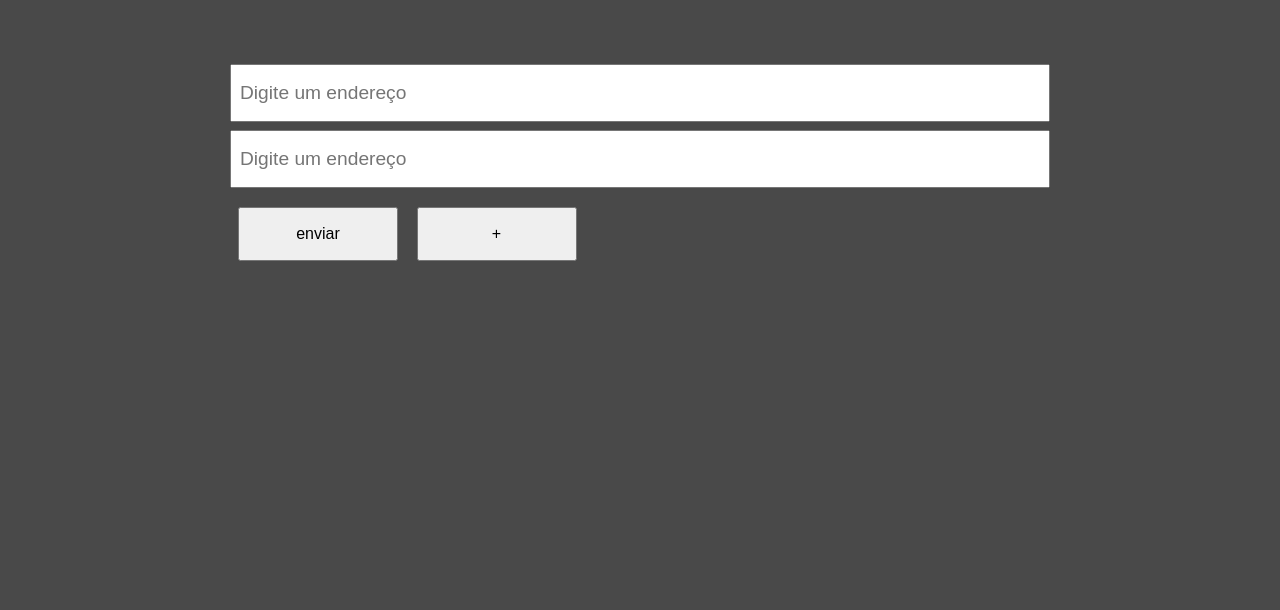
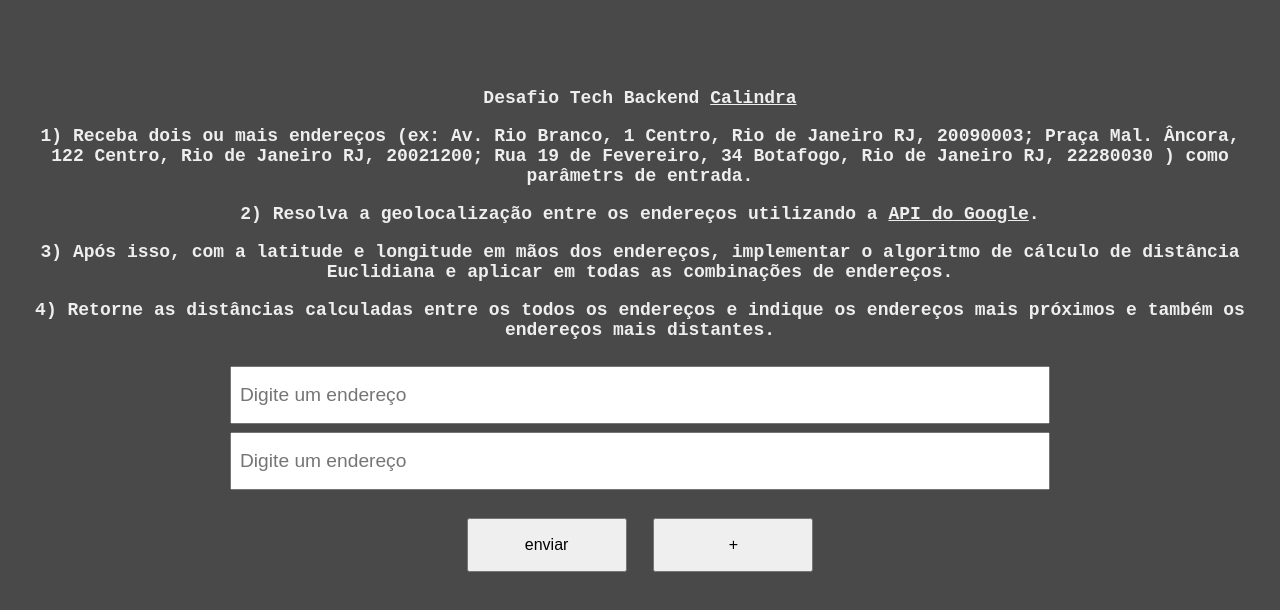
Before and after one commit to angelomorette/calindra-backend, a website: page src/views/index.html in a window 1280 px wide. Drawn offline with Linux system fonts and the light colour scheme.

Commit message:
melhorendo mensagens de erro e tela inicial

```diff
--- a/src/api/geocoder.js
+++ b/src/api/geocoder.js
@@ -1,5 +1,6 @@
 const NodeGeocoder = require('node-geocoder');
 require('dotenv').config()
+
 const geocoder = NodeGeocoder({
     provider: 'google',
     apiKey: `${process.env.API_KEY}`
@@ -8,6 +9,7 @@ const geocoder = NodeGeocoder({
 module.exports = {
     async consultaGeocoder(address) {
         const dados = geocoder.batchGeocode( address, function (err, results) {
+            if (err) console.log(err)
             return results;
         });
         return dados;
--- a/src/public/style.css
+++ b/src/public/style.css
@@ -1,12 +1,9 @@
 body {
+  font-family: "Roboto Mono", monospace;
   background-color: rgb(73, 73, 73);
   color: #eee;
-  font-size: 10px;
+  font-size: 9px;
   padding-top: 3rem;
-
-  display: flex;
-  flex-direction: column;
-  align-items: center;
 }
 
 input {
@@ -22,3 +19,13 @@ button {
   padding: 1rem 0.5rem 1rem;
   font-size: 1rem;
 }
+
+a {
+  color: #eee;;
+}
+
+.container {
+  text-align: center;
+  padding: 20px;
+  height: 100vh;
+}
--- a/src/routes.js
+++ b/src/routes.js
@@ -6,7 +6,6 @@ route.get('/', (req, res) => {
     res.sendFile(__dirname + '/views/index.html');
 });
 
-//quando cai na rota ele chama consulta
-route.post('/consulta', consulta.getDados);
+route.post('/consulta', consulta.getDados,);
 
 module.exports = route;
--- a/src/views/index.html
+++ b/src/views/index.html
@@ -5,22 +5,44 @@
 <head>
     <meta charset="utf-8" />
     <meta content="width=device-width, initial-scale=1, maximum-scale=1" name="viewport">
-    <title></title>
+    <title>Desafio Calindra</title>
     <link href="../public/style.css" rel="stylesheet" />
 </head>
 
 <body>
+    <div class="container">
+        <h1>Desafio Tech Backend
+            <a href="https://calindra.tech/" target="_blank">Calindra</a>
+        <h1>
+            <p>
+                1) Receba dois ou mais endereços (ex: Av. Rio Branco, 1 Centro, Rio de Janeiro RJ,
+                20090003; Praça Mal. Âncora, 122 Centro, Rio de Janeiro RJ, 20021200; Rua 19 de
+                Fevereiro, 34 Botafogo, Rio de Janeiro RJ, 22280030 ) como parâmetrs de entrada.
+            </p>
+            <p>
+                2) Resolva a geolocalização entre os endereços utilizando a
+                <a href="https://developers.google.com/maps/documentation/geocoding/start" target="_blank">API do Google</a>.
+            </p>
+            <p>
+                3) Após isso, com a latitude e longitude em mãos dos endereços, implementar o algoritmo de
+                cálculo de distância Euclidiana e aplicar em todas as combinações de endereços.
+            </p>
+            <p>
+                4) Retorne as distâncias calculadas entre os todos os endereços e indique os endereços
+                mais próximos e também os endereços mais distantes.
+            </p>
+
             <form action="/consulta" method="post">
-        <div class="container">
+
                 <div id="input-form">
                     <input text="text" name="address" placeholder="Digite um endereço" required><br>
                     <input text="text" name="address" placeholder="Digite um endereço" required><br>
                 </div>
-            <br />
+                <br>
                 <button type="submit">enviar</button>
                 <button type="button" id="add"> + </button>
+            </form>
         </div>
-    </form>
     <script src="../public/main.js"></script>
 </body>
 
```
Also changed, not shown: src/api/consulta.js (+19 -2 lines). Lines whose indentation alone changed are shown as unchanged.
